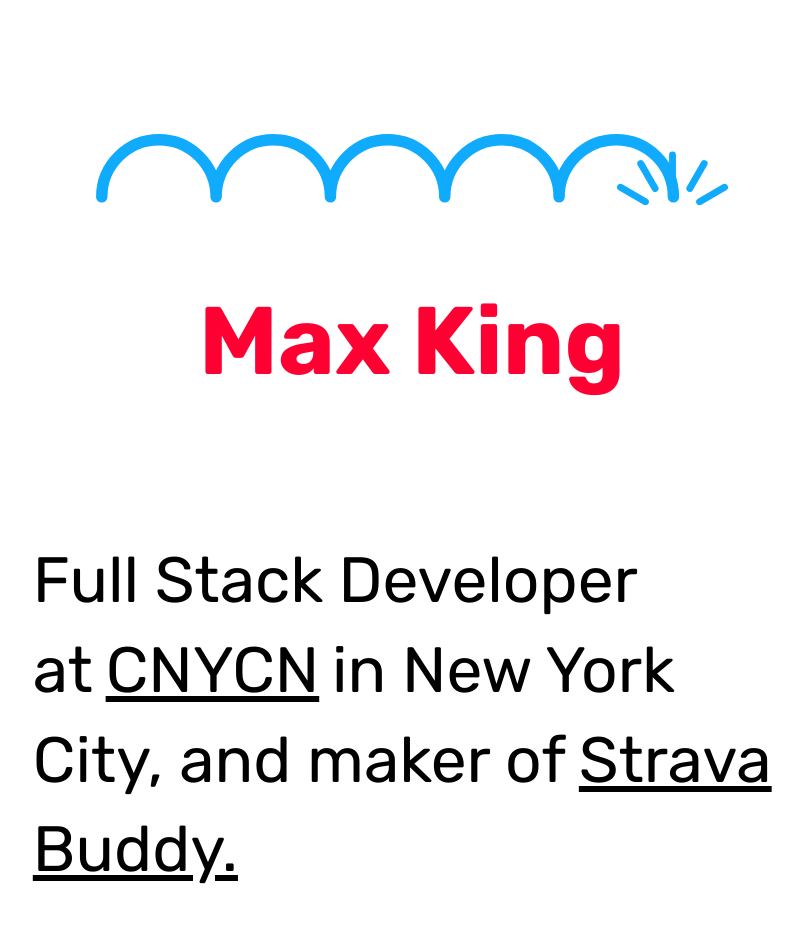
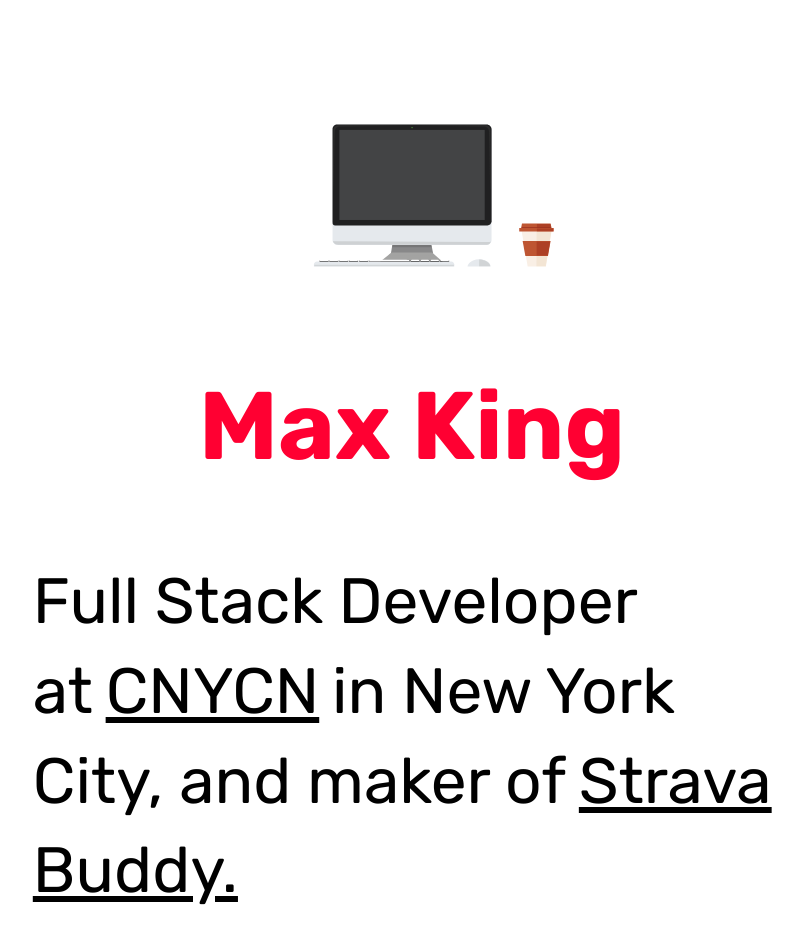
Before and after one commit to maxdavidking/mdwebsite, a Gatsby site in the folder king-site/: page / in a window 1280 px wide. Shown: the whole page, without its empty margins (228-1031 px from the left). Built offline with nearby package versions, Linux system fonts and the light colour scheme; Gatsby itself is replaced by a stand-in of ours.

Commit message:
Fix global styles and add animation for SVG

```diff
--- a/king-site/src/components/globalStyles.jsx
+++ b/king-site/src/components/globalStyles.jsx
@@ -28,6 +28,7 @@
     line-height: 1.4;
     color: #000000;
     padding: 0 20%;
+    margin: 0;
 
     @media (max-width: 768px) {
       padding: 0 10%;
@@ -41,13 +42,4 @@
     line-height: 1.4;
     color: #FF0032;
   }
-
-  button {
-  }
-
-  a {
-  }
-
-  footer {
-  }
 `;
--- a/king-site/src/pages/index.jsx
+++ b/king-site/src/pages/index.jsx
@@ -1,5 +1,5 @@
 import React from 'react';
-import styled from 'styled-components';
+import styled, { keyframes } from 'styled-components';
 import GlobalStyles from '../components/globalStyles';
 import Layout from '../components/layout';
 import SEO from '../components/seo';
@@ -14,38 +14,105 @@
   text-decoration: underline;
   color: black;
   padding: 0 0.2em;
+
+  :hover {
+    color: #FF0032;
+  }
 `;
 
-const DivingContainer = styled.div`
-  width: 50%;
-  padding-top: 10%;
+const slideInFromTop = keyframes`
+  0% {
+    transform: translateY(-900px);
+  }
+  100% {
+    transform: translateX(0);
+  }
 `;
 
-const DivingSVG = (
-  <svg className="arches-svg-node" version="1.1" xmlns="http://www.w3.org/2000/svg" xmlnsXlink="http://www.w3.org/1999/xlink" viewBox="0 0 552.7 62.1">
-    <path className="arches" fill="none" stroke="#10ABFD" strokeWidth="10" strokeLinecap="round" strokeLinejoin="round" strokeMiterlimit="10" d="M505,55c0-27.6-22.4-50-50-50s-50,22.4-50,50c0-27.6-22.4-50-50-50s-50,22.4-50,50c0-27.6-22.4-50-50-50s-50,22.4-50,50c0-27.6-22.4-50-50-50s-50,22.4-50,50c0-27.6-22.4-50-50-50S5,27.4,5,55" />
-    <path className="splash-lines" fill="none" stroke="#10ABFD" strokeWidth="6" strokeLinecap="round" strokeLinejoin="round" d="M549.7,46.6l-21.8,12.6 M531.9,25.8l-12.6,21.8 M504.2,18.3v25.1 M476.4,25.8L489,47.6 M458.7,46.6l21.8,12.6" />
-  </svg>
-);
+const ImageContainer = styled.div`
+  width: 40%;
+
+  .computer {
+    animation: ${slideInFromTop} 0.5s ease-in-out;
+  }
+
+  .keyboard {
+    animation: ${slideInFromTop} 1s ease-in-out;
+  }
+
+  .computer-mouse {
+    animation: ${slideInFromTop} 1s ease-in-out;
+  }
+
+  .coffee-mug {
+    animation: ${slideInFromTop} 1.5s ease-in-out;
+  }
+
+  @media (max-width: 786px) {
+    width: 75%;
+  }
+`;
 
 const ComputerSVG = (
-  <svg id="svg" version="1.1" xmlns="http://www.w3.org/2000/svg" xmlnsXlink="http://www.w3.org/1999/xlink" x="0px" y="0px" viewBox="0 0 1186.4 662.8" style="enable-background:new 0 0 1186.4 662.8;" xmlSpace="preserve">
-    <g id="computer">
-      <polygon style="fill:#888889;stroke:#050606;stroke-miterlimit:10;" points="548.7,548.3 544.4,575.1 643.1,575.1 637.8,548.3  "/>
-      <polyline style="fill:#767677;" points="548.4,555.7 547.6,561.7 639.5,561.7 638.4,554.7 548.9,554.7   "/>
-      <path style="fill:#E5E9ED;stroke:#050606;stroke-miterlimit:10;" d="M768.1,556.4H419.5c-6.8,0-12.3-5.3-12.3-11.8V285.1c0-6.5,5.5-11.8,12.3-11.8h348.5c6.8,0,12.3,5.3,12.3,11.8v259.4C780.4,551.1,774.9,556.4,768.1,556.4z" />
-      <path style="fill:#202021;stroke:#050606;stroke-miterlimit:10;" d="M770.8,510.3H413c-3.2,0-5.8-2.6-5.8-5.8V284.2c0-6.1,4.9-11,11-11h350.6c6.4,0,11.7,5.2,11.7,11.7v215.8C780.4,506,776.1,510.3,770.8,510.3z" />
-      <rect x="423.3" y="286.1" style="fill:#434445;stroke:#070808;stroke-miterlimit:10;" width="341" height="211.3" />
-      <path style="fill:#C7C6C6;stroke:#070808;stroke-width:2;stroke-miterlimit:10;" d="M518.9,596.3l1,5.6c0.2,1.3,1.3,2.2,2.6,2.2h138.2c2.9,0,5.4-2.1,5.9-4.9l0-0.1c0.2-1-0.6-1.8-1.5-1.8L518.9,596.3z" />
-      <path style="fill:#A3A3A2;stroke:#070808;stroke-miterlimit:10;" d="M544.1,575.1l-25.4,20.3c-1.3,1.1-0.6,3.3,1.2,3.3l145.5-0.4c1.1,0,1.6-1.3,0.8-2l-23.8-21.2H544.1z" />
-      <path style="fill:#A3A3A2;" d="M545.5,574l-0.6,1.3c-1,1-1.4,1.3-2,1.9l-4.7,3.7l109.2,0.4l-3-3.1c-0.4-0.4-0.9-0.8-1.2-1.2c-0.7-0.8-0.7-0.6-1.1-1.7l0-1.3H545.5z" />
-      <path style="fill:#A3A3A2;" d="M521.8,601.8c0.3,0.6,1.2,1.8,2,1.8h135.7c0.5,0,1.1-0.1,1.6-0.2c0.5-0.2,1.2-1.2,1.8-1.6H521.8z" />
-      <circle style="fill:#5FBB46;" cx="593.8" cy="280.6" r="1.3"/>
-      <path style="fill:#2D2D2D;" d="M589.7,275.5L423.6,278c0,0-9.7,0.9-10.9,10.3c-1.2,9.4-1.9,118.4-3.4,138.9s0-138.9,0-138.9s-1.9-13.4,14.2-13.1L589.7,275.5z" />
-      <path style="fill:#2D2D2D;" d="M597.2,275.5l166.1,2.5c0,0,9.7,0.9,10.9,10.3c1.2,9.4,1.9,118.4,3.4,138.9c1.5,20.5,0-138.9,0-138.9s1.9-13.4-14.2-13.1L597.2,275.5z" />
-      <path style="fill:#CED1D3;" d="M763.9,555.4H422.6c-10.5,1-14.1-5.4-14.2-8.6l0,0c1.4,0.4,2.9,0.6,4.4,0.6l358.8,1.6c2.5,0,4.9-0.4,7.2-1.3l0,0C777.7,551.1,775.2,556.4,763.9,555.4z" />
-      <path style="fill-rule:evenodd;clip-rule:evenodd;fill:#434445;" d="M593.3,525.8c0.6,0,1.4,0.1,2.2,0.4c0.9,0.3,1.5,0.4,1.7,0.4c0.4,0,1-0.1,1.8-0.4c0.8-0.3,1.6-0.4,2.2-0.4c1,0,1.9,0.3,2.7,0.8c0.4,0.3,0.9,0.7,1.3,1.3c-0.7,0.6-1.1,1.1-1.4,1.5c-0.5,0.8-0.8,1.7-0.8,2.6c0,1,0.3,2,0.9,2.8c0.6,0.8,1.2,1.4,2,1.6c-0.3,1-0.8,2.1-1.5,3.2c-1.1,1.6-2.2,2.5-3.2,2.5c-0.4,0-1-0.1-1.8-0.4c-0.7-0.3-1.4-0.4-1.9-0.4c-0.5,0-1.1,0.1-1.8,0.4c-0.7,0.3-1.2,0.4-1.7,0.4c-1.3,0-2.5-1.1-3.8-3.3c-1.2-2.2-1.9-4.31.96.3c0-1.9,0.5-3.5,1.4-4.7C590.6,526.4,591.8,525.8,593.3,525.8L593.3,525.8z" />
-      <path style="fill-rule:evenodd;clip-rule:evenodd;fill:#434445;" d="M601,521c0,0.1,0.1,0.2,0.1,0.3c0,0.1,0,0.2,0,0.2c0,0.5-0.1,1.1-0.4,1.7c-0.2,0.6-0.6,1.2-1.2,1.7c-0.5,0.5-0.9,0.8-1.4,0.9c-0.3,0.1-0.7,0.2-1.3,0.2c0-1.2,0.3-2.3,1-3.2C598.5,521.9,599.6,521.3,601,521L601,521z" />
+  <svg id="svg" version="1.1" xmlns="http://www.w3.org/2000/svg" xmlnsXlink="http://www.w3.org/1999/xlink" x="0px" y="0px" viewBox="0 0 1186.4 662.8" style={{ enableBackground: 'new 0 0 1186.4 662.8' }} xmlSpace="preserve">
+    <g className="computer">
+      <polygon style={{ fill: '#888889' }} points="548.7,548.3 544.4,575.1 643.1,575.1 637.8,548.3" />
+      <polyline style={{ fill: '#767677' }} points="548.4,555.7 547.6,561.7 639.5,561.7 638.4,554.7 548.9,554.7" />
+      <path style={{ fill: '#E5E9ED' }} d="M768.1,556.4H419.5c-6.8,0-12.3-5.3-12.3-11.8V285.1c0-6.5,5.5-11.8,12.3-11.8h348.5c6.8,0,12.3,5.3,12.3,11.8v259.4C780.4,551.1,774.9,556.4,768.1,556.4z" />
+      <path style={{ fill: '#202021' }} d="M770.8,510.3H413c-3.2,0-5.8-2.6-5.8-5.8V284.2c0-6.1,4.9-11,11-11h350.6c6.4,0,11.7,5.2,11.7,11.7v215.8C780.4,506,776.1,510.3,770.8,510.3z" />
+      <rect x="423.3" y="286.1" style={{ fill: '#434445' }} width="341" height="211.3" />
+      <path style={{ fill: '#C7C6C6' }} d="M518.9,596.3l1,5.6c0.2,1.3,1.3,2.2,2.6,2.2h138.2c2.9,0,5.4-2.1,5.9-4.9l0-0.1c0.2-1-0.6-1.8-1.5-1.8L518.9,596.3z" />
+      <path style={{ fill: '#A3A3A2' }} d="M544.1,575.1l-25.4,20.3c-1.3,1.1-0.6,3.3,1.2,3.3l145.5-0.4c1.1,0,1.6-1.3,0.8-2l-23.8-21.2H544.1z" />
+      <path style={{ fill: '#A3A3A2' }} d="M545.5,574l-0.6,1.3c-1,1-1.4,1.3-2,1.9l-4.7,3.7l109.2,0.4l-3-3.1c-0.4-0.4-0.9-0.8-1.2-1.2c-0.7-0.8-0.7-0.6-1.1-1.7l0-1.3H545.5z" />
+      <path style={{ fill: '#A3A3A2' }} d="M521.8,601.8c0.3,0.6,1.2,1.8,2,1.8h135.7c0.5,0,1.1-0.1,1.6-0.2c0.5-0.2,1.2-1.2,1.8-1.6H521.8z" />
+      <circle style={{ fill: '#5FBB46' }} cx="593.8" cy="280.6" r="1.3" />
+      <path style={{ fill: '#2D2D2D' }} d="M589.7,275.5L423.6,278c0,0-9.7,0.9-10.9,10.3c-1.2,9.4-1.9,118.4-3.4,138.9s0-138.9,0-138.9s-1.9-13.4,14.2-13.1L589.7,275.5z" />
+      <path style={{ fill: '#2D2D2D' }} d="M597.2,275.5l166.1,2.5c0,0,9.7,0.9,10.9,10.3c1.2,9.4,1.9,118.4,3.4,138.9c1.5,20.5,0-138.9,0-138.9s1.9-13.4-14.2-13.1L597.2,275.5z" />
+      <path style={{ fill: '#CED1D3' }} d="M763.9,555.4H422.6c-10.5,1-14.1-5.4-14.2-8.6l0,0c1.4,0.4,2.9,0.6,4.4,0.6l358.8,1.6c2.5,0,4.9-0.4,7.2-1.3l0,0C777.7,551.1,775.2,556.4,763.9,555.4z" />
+    </g>
+    <g className="keyboard">
+      <path style={{ fill: '#E5E9ED' }} d="M692.9,606.8H363.5V602c0-4,3.2-7.2,7.2-7.2h315c4,0,7.3,3.3,7.3,7.3V606.8z" />
+      <polygon style={{ fill: '#D2D6D8' }} points="692,605.9 364.3,605.9 364.4,602.6 692.1,602.6" />
+      <rect x="376.7" y="593" width="21.4" height="1.9" />
+      <rect x="492.8" y="592.9" width="95.4" height="1.9" />
+      <rect x="399.6" y="593" width="21.4" height="1.9" />
+      <rect x="422.8" y="593" width="21.4" height="1.9" />
+      <rect x="469.8" y="593" width="21.4" height="1.9" />
+      <rect x="445.9" y="593" width="21.4" height="1.9" />
+      <rect x="590.3" y="592.9" width="21.4" height="1.9" />
+      <rect x="613.2" y="592.9" width="21.4" height="1.9" />
+      <rect x="636.3" y="592.9" width="21.4" height="1.9" />
+      <rect x="659.5" y="592.9" width="21.4" height="1.9" />
+      <path style={{ fill: '#FFFFFF' }} d="M397.1,593.9h-19.3v-2.1c0-0.6,1-1.2,2.3-1.2h14.6c1.3,0,2.4,0.5,2.4,1.2V593.9z" />
+      <path style={{ fill: '#FFFFFF' }} d="M419.9,593.9h-19.3v-2.1c0-0.6,1-1.2,2.3-1.2h14.6c1.3,0,2.4,0.5,2.4,1.2V593.9z" />
+      <path style={{ fill: '#FFFFFF' }} d="M443.1,593.9h-19.3v-2.1c0-0.6,1-1.2,2.3-1.2h14.6c1.3,0,2.4,0.5,2.4,1.2V593.9z" />
+      <path style={{ fill: '#FFFFFF' }} d="M466.3,593.9H447v-2.1c0-0.6,1-1.2,2.3-1.2h14.6c1.3,0,2.4,0.5,2.4,1.2V593.9z" />
+      <path style={{ fill: '#FFFFFF' }} d="M610.7,593.9h-19.3v-2.1c0-0.6,1-1.2,2.3-1.2h14.6c1.3,0,2.4,0.5,2.4,1.2V593.9z" />
+      <path style={{ fill: '#FFFFFF' }} d="M633.5,593.9h-19.3v-2.1c0-0.6,1-1.2,2.3-1.2h14.6c1.3,0,2.4,0.5,2.4,1.2V593.9z" />
+      <path style={{ fill: '#FFFFFF' }} d="M656.7,593.9h-19.3v-2.1c0-0.6,1-1.2,2.3-1.2h14.6c1.3,0,2.4,0.5,2.4,1.2V593.9z" />
+      <path style={{ fill: '#FFFFFF' }} d="M679.9,593.9h-19.3v-2.1c0-0.6,1-1.2,2.3-1.2h14.6c1.3,0,2.4,0.5,2.4,1.2V593.9z" />
+      <path style={{ fill: '#FFFFFF' }} d="M490.1,593.9h-19.3v-2.1c0-0.6,1-1.2,2.3-1.2h14.6c1.3,0,2.4,0.5,2.4,1.2V593.9z" />
+      <path style={{ fill: '#FFFFFF' }} d="M587.1,594h-93.6v-2.1c0-0.7,5-1.2,11.2-1.2h70.9c6.3,0,11.5,0.5,11.5,1.2V594z" />
+    </g>
+    <g className="computer-mouse">
+      <path style={{ fill: '#E5E9ED' }} d="M724.1,606.7c0,0,0-8.6,12.9-14.3c8.7-3.9,18.7-4,27.5-0.6c6.8,2.6,13.7,7.2,13.7,15L724.1,606.7z" />
+      <path style={{ fill: '#D1D4D6' }} d="M764.5,592.5c-3.9-1.4-9-2.6-13.3-2.4v15.7l26.1,0.1C777.2,601.6,773,595.6,764.5,592.5z" />
+    </g>
+    <g className="coffee-mug">
+      <polyline style={{ fill: '#F9EFE5' }} points="849.8,516.5 865.1,606.8 908,606.8 922.4,516.5 853.7,516.5" />
+      <polygon style={{ fill: '#F3E5D4' }} points="921.2,519.5 886.1,516.5 885.7,605.9 907.4,605.9" />
+      <polygon style={{ fill: '#BE5532' }} points="853.3,546.7 859.7,581.7 912.8,581.7 918.9,546.7" />
+      <polygon style={{ fill: '#AD4025' }} points="917.8,547.7 886.2,547.7 886.1,580.9 912.2,580.9" />
+      <line style={{ fill: 'none' }} x1="858.3" y1="551.2" x2="914.7" y2="551.2" />
+      <line style={{ fill: 'none' }} x1="860.1" y1="557.9" x2="913.7" y2="557.9" />
+      <line style={{ fill: 'none' }} x1="861.1" y1="565.8" x2="911.6" y2="565.8" />
+      <line style={{ fill: 'none' }} x1="862.1" y1="573.1" x2="910.5" y2="573.1" />
+      <line style={{ fill: 'none' }} x1="862" y1="578.7" x2="909.5" y2="578.7" />
+      <polygon style={{ fill: '#BE5532' }} points="845.3,524.5 926.2,524.5 926.2,516.5 849.8,516.5 845.3,516.5" />
+      <polygon style={{ fill: '#BE5532' }} points="851.8,505.9 849.8,516.5 921.2,516.5 918.9,505.9" />
+      <polygon style={{ fill: '#AD4025' }} points="925.2,517.5 920,517.5 886.7,517.5 886.7,523.6 925.2,523.8" />
+      <polygon style={{ fill: '#AD4025' }} points="920,515.7 918.2,506.7 886.8,506.8 886.8,515.7" />
+      <polygon style={{ fill: '#9B3021' }} points="850.9,515.7 851.2,513.7 919.6,513.7 920,515.7" />
     </g>
   </svg>
 );
@@ -54,9 +121,9 @@
   <Layout>
     <GlobalStyles />
     <SEO title="Home" />
-    <DivingContainer>
-      {DivingSVG}
-    </DivingContainer>
+    <ImageContainer>
+      {ComputerSVG}
+    </ImageContainer>
     <Header>Max King</Header>
     <Body>
       Full Stack Developer at
```
